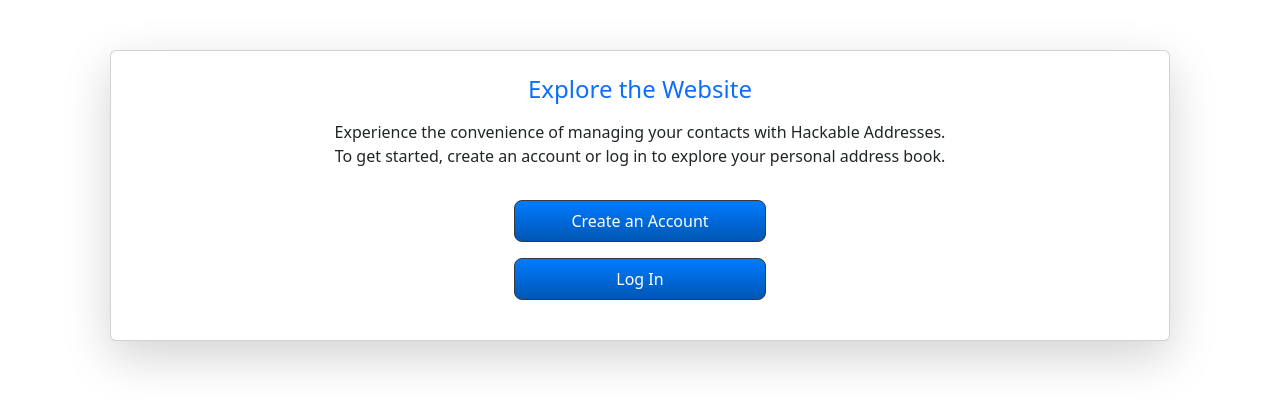
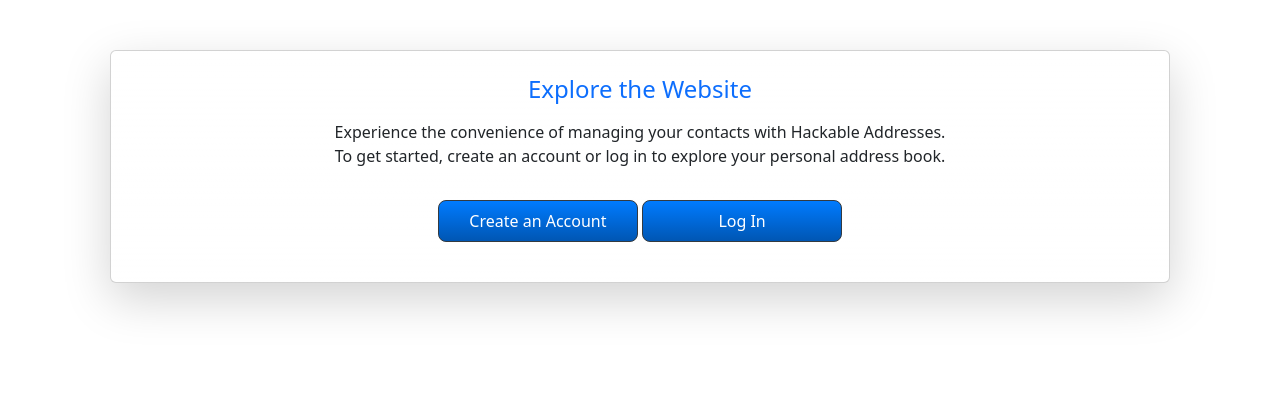
Before and after one commit to KMcClain23/Address-Book, a Flask app: page / in a window 1280 px wide. Shown: the part 156-565 px from the top of the page. Run offline with Flask 3, Linux system fonts and the light colour scheme.

Commit message:
Fixed the button sizing on smaller windows

```diff
--- a/app/static/css/main.css
+++ b/app/static/css/main.css
@@ -136,3 +136,7 @@ body {
     height: 100px;
     border-radius: 50%;
 }
+
+.fixed-width-button {
+    width: 200px;
+}
--- a/app/templates/index.html
+++ b/app/templates/index.html
@@ -25,8 +25,8 @@
                 To get started, create an account or log in to explore your personal address book.
             </p>
             <div class="mx-auto py-2" style="width: 50%;">
-                <a href="{{ url_for('signup') }}" class="btn btn-primary btn-lg btn-narrow my-2">Create an Account</a>
-                <a href="{{ url_for('login') }}" class="btn btn-secondary btn-lg btn-narrow my-2">Log In</a>
+                <a href="{{ url_for('signup') }}" class="btn btn-primary btn-lg btn-narrow my-2 fixed-width-button">Create an Account</a>
+                <a href="{{ url_for('login') }}" class="btn btn-secondary btn-lg btn-narrow my-2 fixed-width-button">Log In</a>
             </div>
             {% endif %}
         </div>
```
